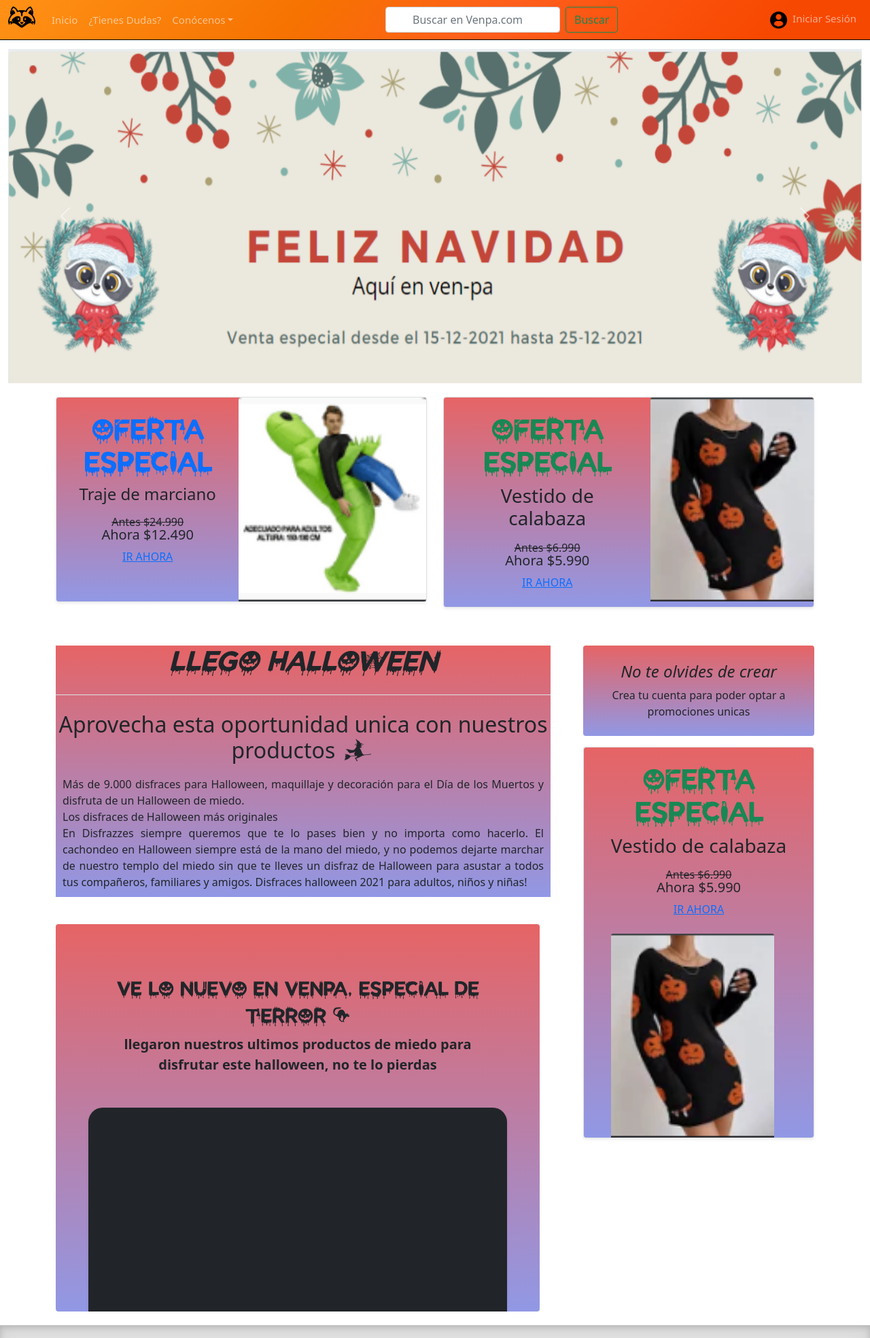
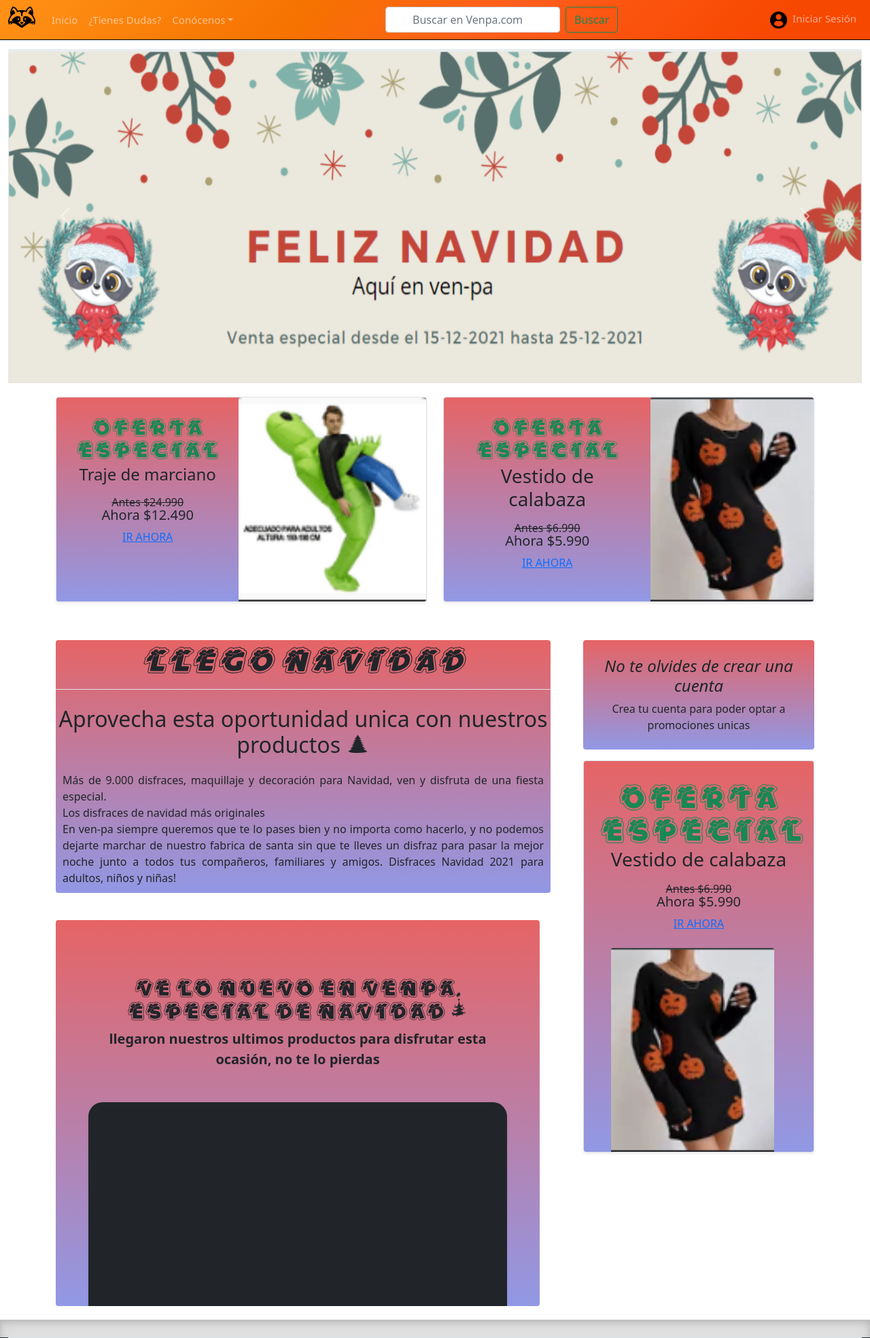
Before and after one commit to IgnacioZenteno/Tarea1, a PHP site: page / in a window 1280 px wide. Shown: the top 1969 px of the page at 68% size. Run offline with PHP 8.4, Linux system fonts and the light colour scheme; grey boxes are pictures that could not be loaded.

Commit message:
Proyecto finlizado

```diff
--- a/dudas.php
+++ b/dudas.php
@@ -13,6 +13,8 @@
     if (count($results) > 0) {
       $user = $results;
     }
+
+
   }
 
   $message = '';
@@ -59,7 +61,7 @@
 		<div class="carousel slide container-xxl " data-bs-ride="carousel">
 			<div class="form-form border border-dark  form bg " >
 				<h1 class="h3 mb-3 fw-normal especial">¿TIENES ALGO QUE DECIRNOS?</h1>
-				<p>A través de este formulario te puedes comunicar con nuestros asistentes virtuales</p>
+				<p>A través 	de este formulario te puedes comunicar con nuestros asistentes virtuales</p>
 				<form class="row g-3" action="dudas.php" method="post">
 					<div class="col-md-6 form-floating col">
 				    	<input type="text" class="form-control " placeholder="firstname" name="nombre" value="<?=$user['nombre']; ?> <?= $user['apellido']; ?>"  >
@@ -77,6 +79,7 @@
 					<button type="submit" class=" w-50 btn btn btn-primary guardar" value="send">Enviar</button>
 				</form>
 
+
 			</div>
 		</div>
 
--- a/include/banner.php
+++ b/include/banner.php
@@ -1,10 +1,10 @@
 <div id="carouselExampleControls" class="carousel slide container-xxl fotito" data-bs-ride="carousel" >
 		  <div class="carousel-inner">
 		    <div class="carousel-item active">
-		      <img src="img/banner/banner.png" class="d-block w-100" alt="HMTL5">
+		      <img src="img/banner/bannerN.png" class="d-block w-100" alt="HMTL5">
 		    </div>
 		    <div class="carousel-item">
-		      <img src="img/banner/principal.png" class="d-block w-100" alt="HMTL5">
+		      <img src="img/banner/principalN.png" class="d-block w-100" alt="HMTL5">
 		    </div>
 		  </div>
 		  <button class="carousel-control-prev" type="button" data-bs-target="#carouselExampleControls" data-bs-slide="prev">
--- a/index.php
+++ b/index.php
@@ -46,7 +46,7 @@
     <div class="col-md-6">
       <div class="row g-0 border rounded overflow-hidden flex-md-row mb-4 shadow-sm h-md-250 position-relative bg">
         <div class="col p-4 d-flex flex-column position-static">
-          <strong class="d-inline-block mb-2 text-primary especial h1">OFERTA ESPECIAL</strong>
+          <strong class="d-inline-block mb-2 text-success especial h3">OFERTA ESPECIAL</strong>
           <h4 class="mb-0">Traje de marciano</h4><br>
 			    <p class="text-decoration-line-through text-po">Antes $24.990</p>
 			    <p class="h5 text-po"> Ahora $12.490</p>
@@ -60,7 +60,7 @@
     <div class="col-md-6">
       <div class="row g-0 border rounded overflow-hidden flex-md-row mb-4 shadow-sm h-md-250 position-relative bg">
         <div class="col p-4 d-flex flex-column position-static">
-          <strong class="d-inline-block mb-2 text-success especial h1 ">OFERTA ESPECIAL</strong>
+          <strong class="d-inline-block mb-2 text-success especial h3">OFERTA ESPECIAL</strong>
           <h3 class="mb-0">Vestido de calabaza</h3><br>
           <p class="text-decoration-line-through text-po">Antes $6.990</p>
 			    <p class="h5 text-po">Ahora $5.990</p>
@@ -79,23 +79,23 @@
   <div class="row g-5">
     <div class="col-md-8">
 
-    	<div class="bg">
+    	<div class="bg rounded">
       <h3 class="pb-4 mb-4 fst-italic border-bottom especial h1">
-        LLEGO HALLOWEEN
+        LLEGO NAVIDAD
       </h3>
 
-      <article class="blog-post">
+      <article class="blog-post ">
         <h2 class="blog-post-title">Aprovecha esta oportunidad unica con nuestros productos <span class="icons-h fs-2 ">A</span></h2>
 
 
-				<p class=" text">Más de 9.000 disfraces para Halloween, maquillaje y decoración para el Día de los Muertos y disfruta de un Halloween de miedo.<br>Los disfraces de Halloween más originales<br>En Disfrazzes siempre queremos que te lo pases bien y no importa como hacerlo. El cachondeo en Halloween siempre está de la mano del miedo, y no podemos dejarte marchar de nuestro templo del miedo sin que te lleves un disfraz de Halloween para asustar a todos tus compañeros, familiares y amigos. Disfraces halloween 2021 para adultos, niños y niñas!</p>
+				<p class=" text">Más de 9.000 disfraces, maquillaje y decoración para Navidad, ven y disfruta de una fiesta especial.<br>Los disfraces de navidad más originales<br>En ven-pa siempre queremos que te lo pases bien y no importa como hacerlo, y no podemos dejarte marchar de nuestro fabrica de santa sin que te lleves un disfraz para pasar la mejor noche junto a todos tus compañeros, familiares y amigos. Disfraces Navidad 2021 para adultos, niños y niñas!</p>
 
         </div>
 
     <div class="bg-secondary me-md-3 pt-3 px-3 pt-md-5 px-md-5 text-center overflow-hidden fondo rounded">
       <div class="my-3 p-3">
-        <h2 class="display-5 fs-3 especial">VE LO NUEVO EN VENPA, ESPECIAL DE TERROR <span class="icons-h fs-2"> Q</span></h2>
-        <p class="lead fw-bold ">llegaron nuestros ultimos productos de miedo para disfrutar este halloween, no te lo pierdas </p>
+        <h2 class="display-5 fs-3 especial">VE LO NUEVO EN VENPA, ESPECIAL DE NAVIDAD <span class="icons-h fs-2"> Q</span></h2>
+        <p class="lead fw-bold ">llegaron nuestros ultimos productos para disfrutar esta ocasión, no te lo pierdas </p>
       </div>
       <div class="bg-dark shadow-sm mx-auto" style="width: 100%; height: 300px; border-radius: 21px 21px 0 0;">
       	<iframe  src="https://www.youtube.com/embed/UCLnbCG73xE" title="YouTube video player" frameborder="0" allow="accelerometer; autoplay; clipboard-write; encrypted-media; gyroscope; picture-in-picture" allowfullscreen></iframe>
@@ -108,7 +108,7 @@
     <div class="col-md-4">
       <div class="position-sticky" style="top: 2rem;">
         <div class="p-4 mb-3 bg-light rounded bg">
-          <h4 class="fst-italic">No te olvides de crear</h4>
+          <h4 class="fst-italic">No te olvides de crear una cuenta</h4>
           <p class="mb-0">Crea tu cuenta para poder optar a promociones unicas</p>
         </div>
 
--- a/signup.php
+++ b/signup.php
@@ -5,7 +5,7 @@
   $message = '';
 
   if (!empty($_POST['correo']) && !empty($_POST['contrasena'])) {
-    $sql = "INSERT INTO usuarios VALUES(:id,:correo,:rut,:nombre,:apellido,:direccion,:fecha_nacimiento,:edad,:sexo,:contrasena)";
+    $sql = "INSERT INTO usuarios VALUES(:id,:correo,:rut,:nombre,:apellido,:direccion,:fecha_nacimiento,:edad,:sexo,:contrasena,:rol)";
     $stmt = $conn->prepare($sql);
     $stmt->bindParam(':id', $_POST['id']);
     $stmt->bindParam(':correo', $_POST['correo']);
@@ -18,8 +18,7 @@
     $stmt->bindParam(':sexo', $_POST['sexo']);
     $contrasena = password_hash($_POST['contrasena'], PASSWORD_BCRYPT);
     $stmt->bindParam(':contrasena', $contrasena);
-
-
+    $stmt->bindParam(':rol', $_POST[null]);
 
 
     if ($stmt->execute()) {
--- a/styles.css
+++ b/styles.css
@@ -17,19 +17,25 @@ body {
 @font-face{
     font-family: halloween;
     src:  url(fuente/halloween.ttf);
-
-
 }
 @font-face{
     font-family: icons-halloween;
     src: url(fuente/Icons-Halloween.otf);
 }
+@font-face{
+    font-family: icons-christmas;
+    src: url(fuente/Christmas_t.ttf);
+}
+@font-face{
+    font-family: Christma;
+    src: url(fuente/Christmas_text.ttf);
+}
 
 .especial{
-    font-family: halloween;
+    font-family: Christma;
 }
 .icons-h{
-    font-family: icons-halloween;
+    font-family: icons-christmas;
 }
 
 
```
Also changed, not shown: config/config.php (deleted, +0 -15 lines), fuente/Christmas_t.ttf (added), fuente/Christmas_text.ttf (added), img/banner/bannerN.png (renamed from img/banner/banner.png), img/banner/principalN.png (renamed from img/banner/principal.png).
